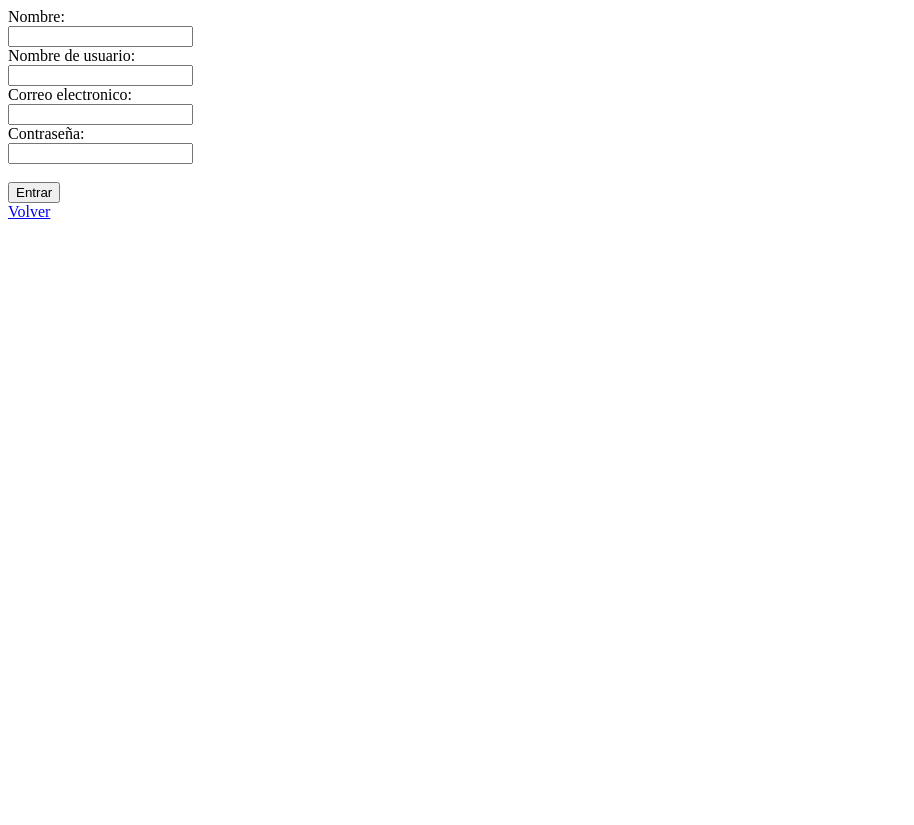
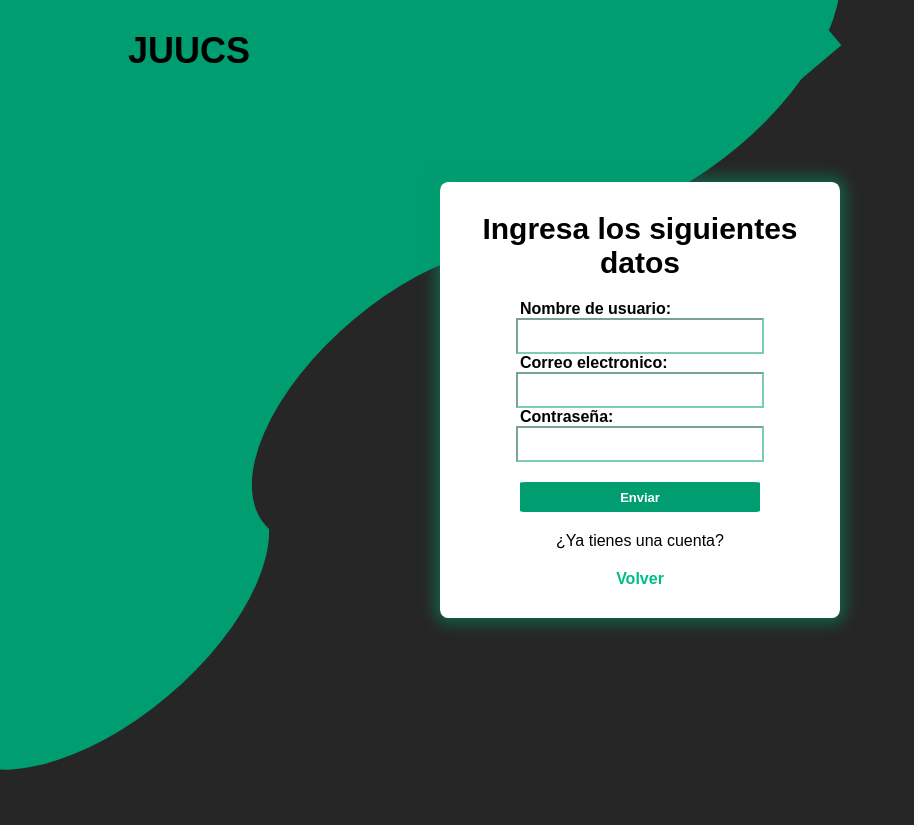
Before and after one commit to JonathanMartinezC/Juucs, a PHP site: page /registerSite.php in a window 1280 px wide. Shown: the whole page, without its empty margins (0-914 px from the left). Before the commit the page ends 219 px from the top, so only its background shows below. Run offline with PHP 8.4, Linux system fonts and the light colour scheme.

Commit message:
Update: registerSite.php

```diff
--- a/Proyecto/registerSite.php
+++ b/Proyecto/registerSite.php
@@ -1,15 +1,25 @@
 <!DOCTYPE html>
-<html>
+<html lang="es">
 <head>
     <meta charset="utf-8"/>
+    <meta http-equiv="X-UA-Compatible" content="IE=edge">
+    <meta name="viewport" content="width=device-width, initial-scale=1.0">
     <title>Register site</title>
+    <link rel="stylesheet" href="./estilos/registro_style.css">
 </head>
 <body>
-    <form action="logica/register.php" method="POST">
-            <label for="nameInput"> Nombre: </label>
-            <br>
-            <input type="text" id="nameInput" name="newName" required="required">
-            <br>
+    <div class="fondo"></div>
+    <div class="fondo2"></div>
+    <div class="fondo3"></div>
+    <div class="fondo4"></div>
+    <header>
+        <div class="logo-container">
+            <h2 class="logo">JUUCS</h2>
+        </div>
+    </header>
+    <div class="registro">
+        <h1>Ingresa los siguientes datos</h1>
+        <form class="formulario" action="logica/register.php" method="POST">
             <label for="userInput"> Nombre de usuario: </label>
             <br>
             <input type="text" id="userInput" name="newUser" required="required">
@@ -21,9 +31,11 @@
             <label for="passInput"> Contraseña: </label>
             <br>
             <input type="password" id="passInput" name="newPassword" required="required">
-            <br> <br>
-            <button type="submit"> Entrar </button>
+            <br><br>
+            <button type="submit"> Enviar </button>
         </form>
+        <p> ¿Ya tienes una cuenta? </p>
         <a href='index.html'> Volver </a>
+    </div>
 </body>
 </html>
```
Lines whose indentation alone changed are shown as unchanged.
